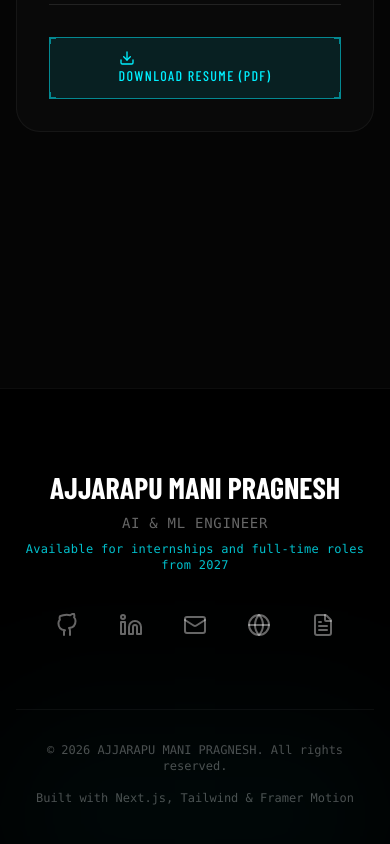
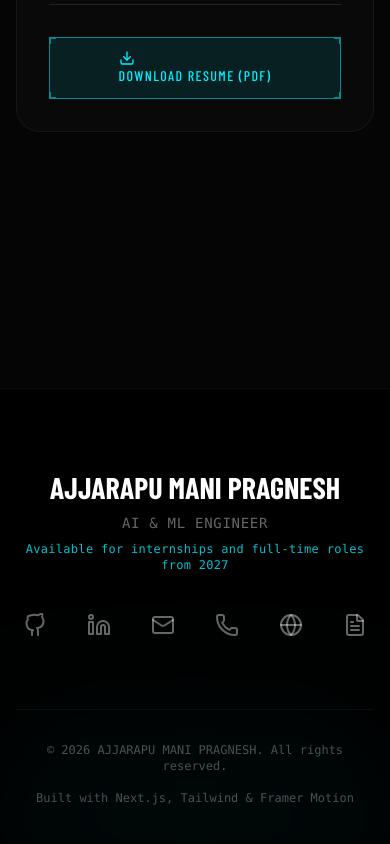
Before and after one commit to ManiPragnesh/PortFolio, a Next.js app: page / in a window 390 px wide. Shown: the part 10308-11152 px from the top of the page. Built offline with nearby package versions, Linux system fonts and the light colour scheme; a web font is replaced by a local one.

Commit message:
feat: add phone contact icon (+917989702604)

```diff
--- a/src/components/sections/Connect.tsx
+++ b/src/components/sections/Connect.tsx
@@ -1,7 +1,7 @@
 "use client";
 
 import { motion } from "framer-motion";
-import { Mail, FileText, Globe } from "lucide-react";
+import { Mail, FileText, Globe, Phone } from "lucide-react";
 
 function GithubIcon(props: any) {
   return (
@@ -48,6 +48,7 @@ export function Connect() {
     { name: "GitHub", icon: GithubIcon, href: "https://github.com/ManiPragnesh", color: "hover:text-white" },
     { name: "LinkedIn", icon: LinkedinIcon, href: "https://linkedin.com/in/ajjarapu-mani-pragnesh", color: "hover:text-[#0a66c2]" },
     { name: "Email", icon: Mail, href: "mailto:ajjarapumanipragnesh@gmail.com", color: "hover:text-[#00f0ff]" },
+    { name: "Phone", icon: Phone, href: "tel:+917989702604", color: "hover:text-[#00f0ff]" },
     { name: "Portfolio", icon: Globe, href: "https://mani-pragnesh.vercel.app", color: "hover:text-[#00f0ff]" },
     { name: "Resume", icon: FileText, href: "https://drive.google.com/file/d/1ChQvYTEZeXedW0lU-fh1SwcxARQ72IPR/view?usp=sharing", color: "hover:text-[#ff5e00]" },
   ];
```
